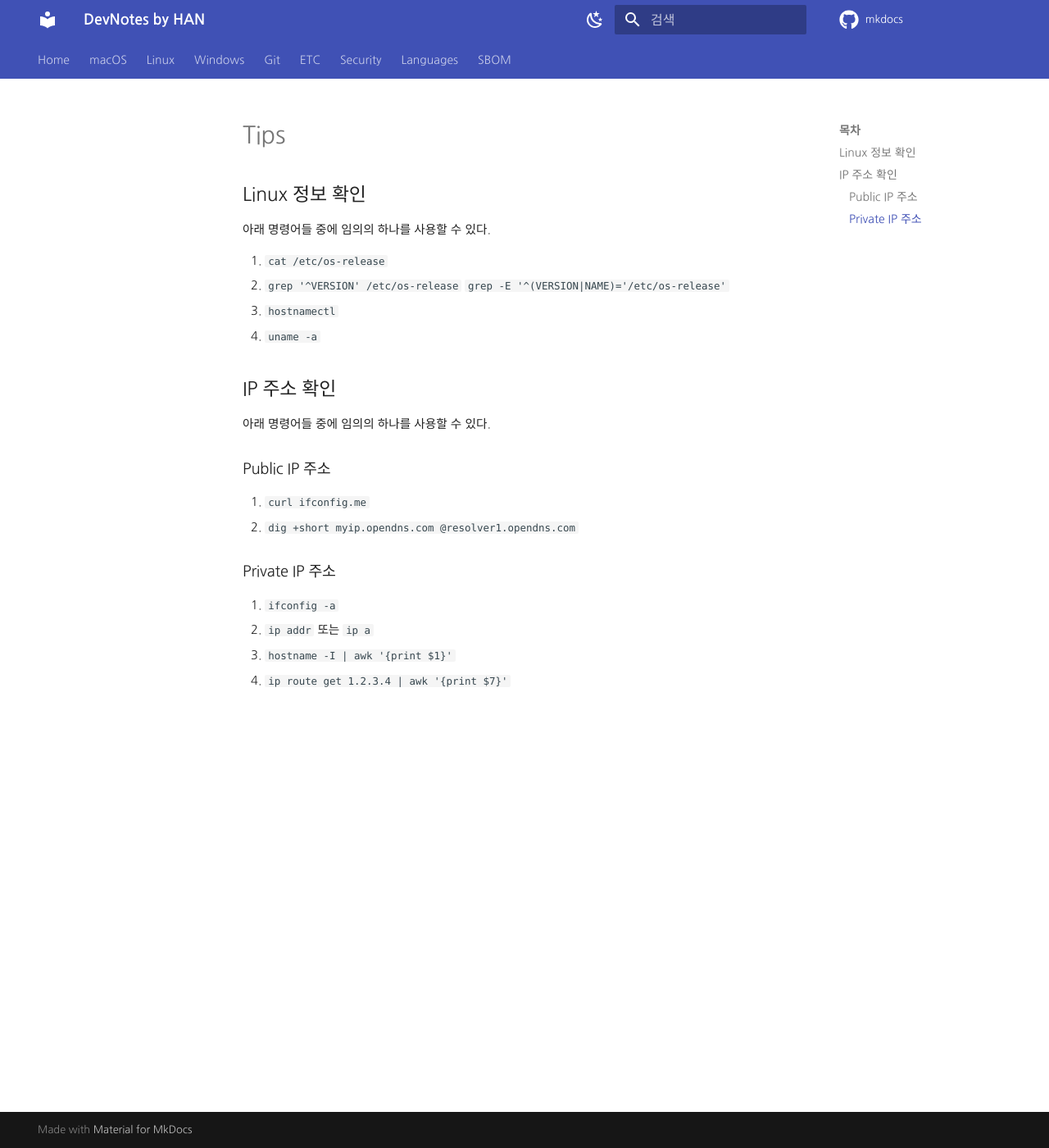
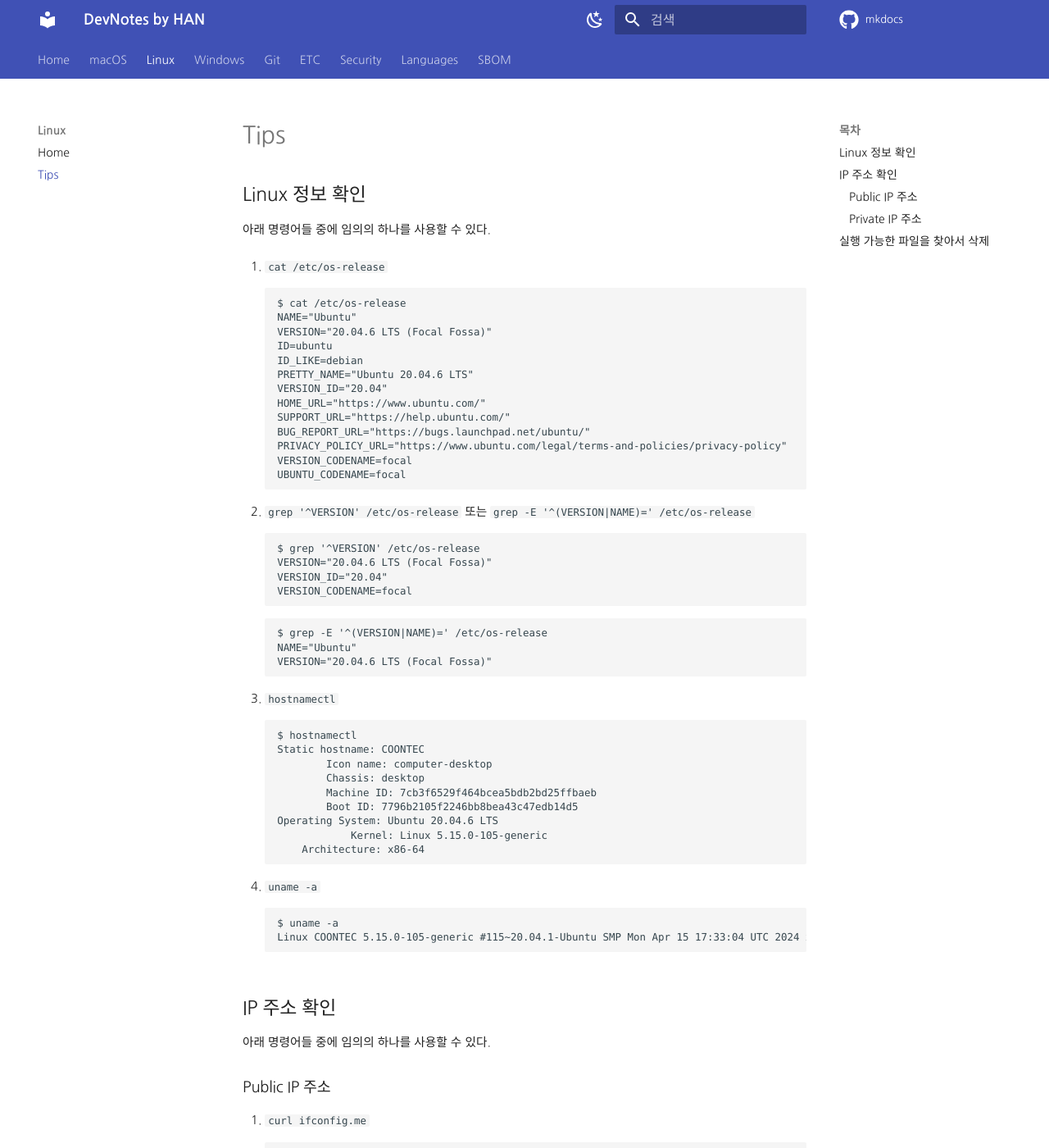
Before and after one commit to KwonDoHan/mkdocs, an MkDocs documentation site: the page built from docs/linux/tips.md, in a window 1280 px wide and 1400 px high. Shown: the whole window at 82% size. Built offline with MkDocs 1.6.1 and Material for MkDocs 9.7.7, drawn with Linux system fonts in a browser that asks for light colours; some web fonts are replaced; comment, search, counter and statistics services are not loaded; some of the changed text lies outside the part shown.

Commit message:
X1 to MacBook

````diff
--- a/docs/css/custom.css
+++ b/docs/css/custom.css
@@ -8,7 +8,7 @@ DIV.uml-flowchart, DIV.uml-sequence-diagram {
 
 .uml-flowchart text, .uml-sequence-diagram text {
     font-family: D2Coding !important;
-    font-size: 10pt !important;
+    font-size: 11pt !important;
 }
 
 .uml-flowchart rect, .uml-sequence-diagram rect,
--- a/docs/linux/tips.md
+++ b/docs/linux/tips.md
@@ -3,10 +3,53 @@
 아래 명령어들 중에 임의의 하나를 사용할 수 있다.
 
 1. `cat /etc/os-release`
-2. `grep '^VERSION' /etc/os-release`
-`grep -E '^(VERSION|NAME)='/etc/os-release'`
+    ```
+    $ cat /etc/os-release
+    NAME="Ubuntu"
+    VERSION="20.04.6 LTS (Focal Fossa)"
+    ID=ubuntu
+    ID_LIKE=debian
+    PRETTY_NAME="Ubuntu 20.04.6 LTS"
+    VERSION_ID="20.04"
+    HOME_URL="https://www.ubuntu.com/"
+    SUPPORT_URL="https://help.ubuntu.com/"
+    BUG_REPORT_URL="https://bugs.launchpad.net/ubuntu/"
+    PRIVACY_POLICY_URL="https://www.ubuntu.com/legal/terms-and-policies/privacy-policy"
+    VERSION_CODENAME=focal
+    UBUNTU_CODENAME=focal
+    ```
+
+2. `grep '^VERSION' /etc/os-release` 또는 `grep -E '^(VERSION|NAME)=' /etc/os-release`
+    ```
+    $ grep '^VERSION' /etc/os-release
+    VERSION="20.04.6 LTS (Focal Fossa)"
+    VERSION_ID="20.04"
+    VERSION_CODENAME=focal
+    ```
+    ```
+    $ grep -E '^(VERSION|NAME)=' /etc/os-release
+    NAME="Ubuntu"
+    VERSION="20.04.6 LTS (Focal Fossa)"
+    ```
+
 3. `hostnamectl`
+    ```
+    $ hostnamectl
+    Static hostname: COONTEC
+            Icon name: computer-desktop
+            Chassis: desktop
+            Machine ID: 7cb3f6529f464bcea5bdb2bd25ffbaeb
+            Boot ID: 7796b2105f2246bb8bea43c47edb14d5
+    Operating System: Ubuntu 20.04.6 LTS
+                Kernel: Linux 5.15.0-105-generic
+        Architecture: x86-64
+    ```
+
 4. `uname -a`
+    ```
+    $ uname -a
+    Linux COONTEC 5.15.0-105-generic #115~20.04.1-Ubuntu SMP Mon Apr 15 17:33:04 UTC 2024 x86_64 x86_64 x86_64 GNU/Linux
+    ```
 
 ## IP 주소 확인
 
@@ -15,7 +58,15 @@
 ### Public IP 주소
 
 1. `curl ifconfig.me`
+    ```
+    $ curl ifconfig.me
+    183.xx.xx.176
+    ```
 2. `dig +short myip.opendns.com @resolver1.opendns.com`
+    ```
+    $ dig +short myip.opendns.com @resolver1.opendns.com
+    183.xx.xx.176
+    ```
 
 ### Private IP 주소
 
@@ -23,3 +74,25 @@
 2. `ip addr` 또는 `ip a`
 3. `hostname -I | awk '{print $1}'`
 4. `ip route get 1.2.3.4 | awk '{print $7}'`
+
+## 실행 가능한 파일을 찾아서 삭제
+
+- `find` 명령어를 사용해서 실행 가능한 모든 파일을 찾기
+```
+find . -type f -executable
+```
+
+- 현재 디렉토리에서만 검색하는 것으로 제한해서 찾기
+```
+find . -maxdepth 1 -type f -executable
+```
+
+- 현재 디렉토리에 있는 실행 가능한 모든 파일을 찾아서 삭제하기
+```
+find . -maxdepth 1 -type f -executable -exec rm {} +
+```
+
+- As a side note, if you want to find files executable by any user, not just the current user (set as regular execute permission bits):
+```
+find . -type f -perm /111
+```
--- a/mkdocs.yml
+++ b/mkdocs.yml
@@ -19,6 +19,7 @@ nav:
                 - VIM: "macos/vim.md"
     - Linux:
           - Home: "linux/index.md"
+          - Tips: "linux/tips.md"
     - Windows:
           - Home: "windows/index.md"
           - WSL: "windows/wsl.md"
@@ -28,6 +29,8 @@ nav:
           - GitHub:
                 - About: "git/github/index.md"
                 - Actions: "git/github/actions.md"
+          - BitBucket:
+                - About: "git/bitbucket/index.md"
     - ETC:
           - Home: "etc/index.md"
           - MkDocs: "etc/mkdocs.md"
@@ -42,6 +45,7 @@ nav:
     - SBOM:
           - About: "sbom/index.md"
           - Supported Languages, File Formats, etc.: "sbom/supported.md"
+          - Open Sources: "sbom/openSources.md"
 
 # Theme
 theme:
````
Also changed, not shown: docs/sbom/index.md (+5 -5 lines), docs/sbom/openSources.md (added, +6 -0 lines).
